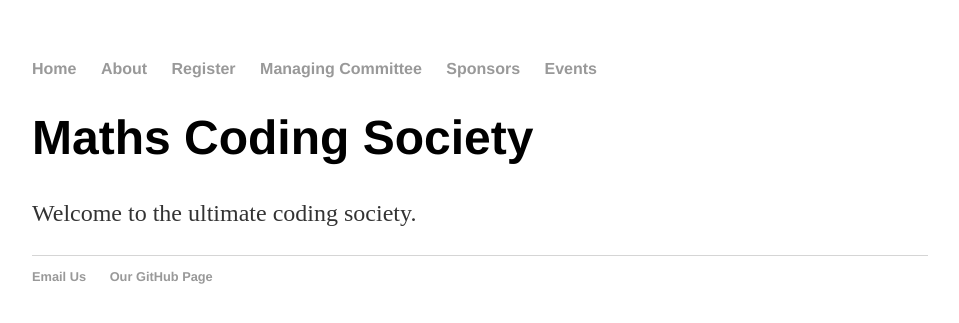
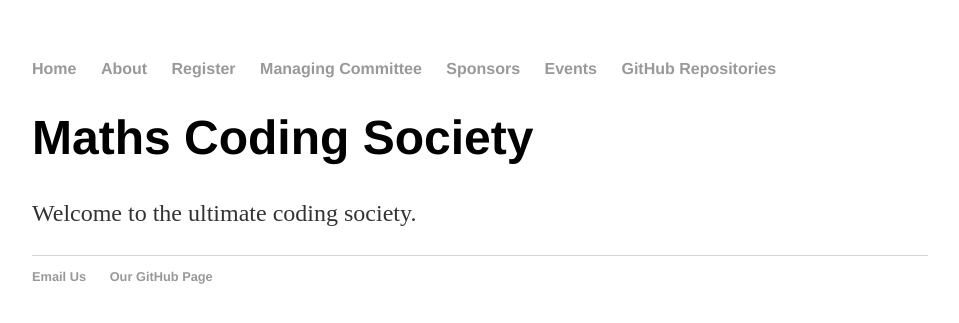
Before and after one commit to Maths-Coding-Society/Maths-Coding-Society.github.io, a Jekyll site: the page built from index.html, in a window 1280 px wide. Shown: the top 323 px of the page, without its empty margins (160-1119 px from the left). Built offline with Jekyll 4.4.1, drawn with Linux system fonts in a browser that asks for light colours.

Commit message:
Update default.html

```diff
--- a/_layouts/default.html
+++ b/_layouts/default.html
@@ -14,6 +14,7 @@
 				<li><a href="/management">Managing Committee</a></li>
 				<li><a href="/sponsors">Sponsors</a></li>
 	        		<li><a href="/events">Events</a></li>
+				<li><a href="/github">GitHub Repositories</a></li>
 	    		</ul>
 			</nav>
 			<div class="container">
```
